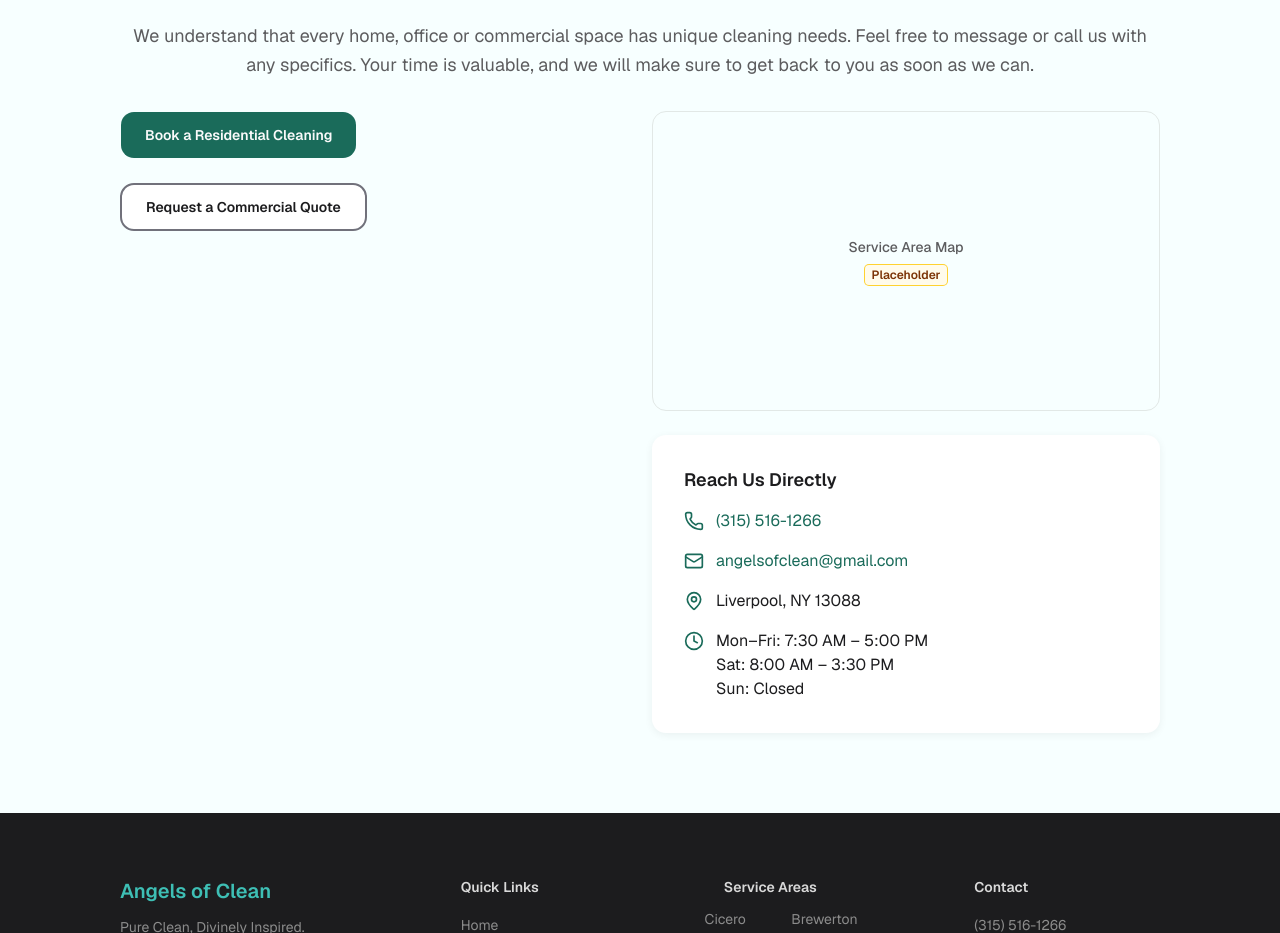
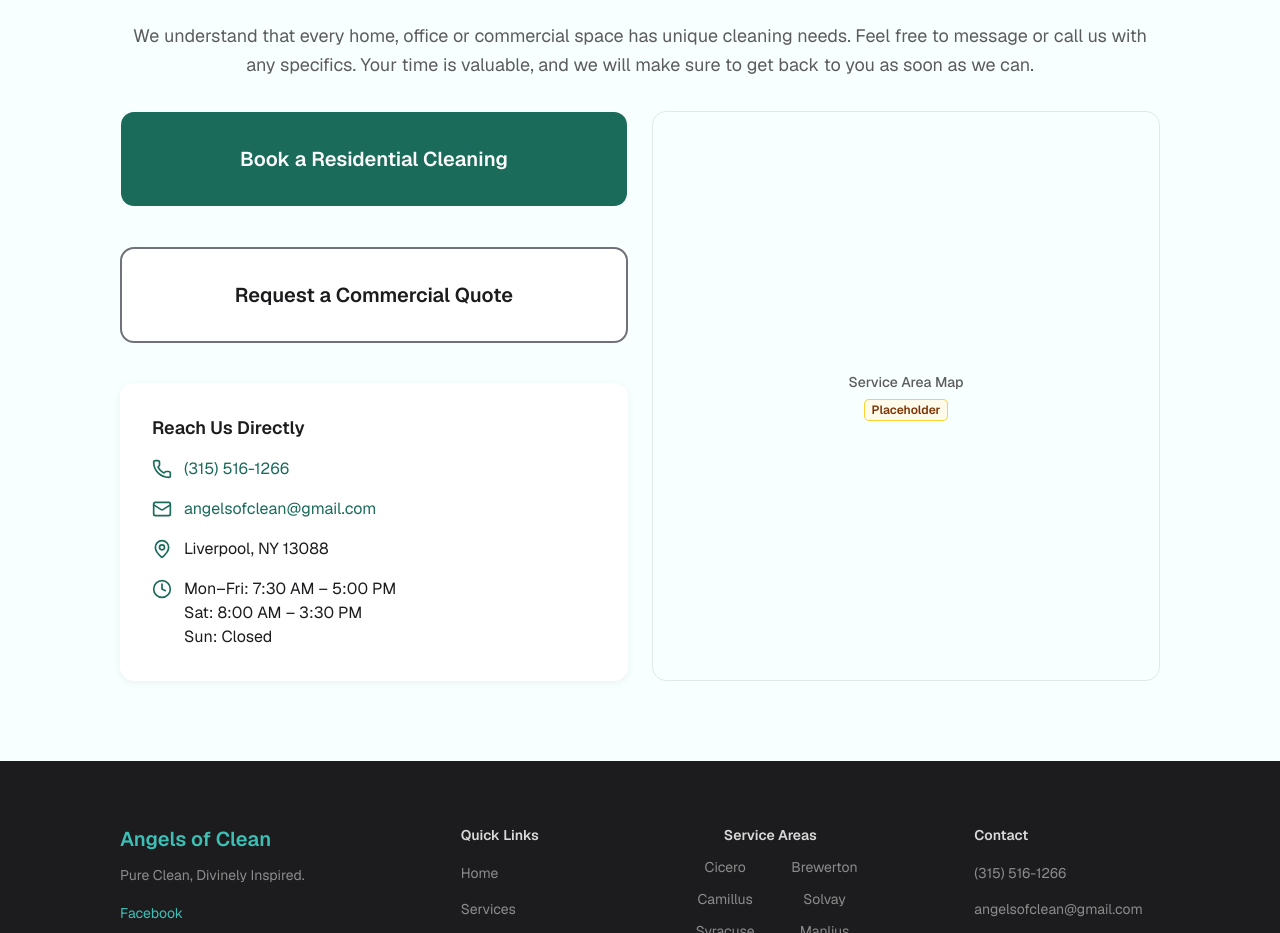
Before and after one commit to KaydenCouldBeBetter/angelsofclean, a Next.js app in the folder angels-of-clean/: page /areas in a window 1280 px wide. Shown: the part 1330-2263 px from the top of the page. Built offline with nearby package versions, Linux system fonts and the light colour scheme.

Commit message:
rebalance Areas contact section: larger booking buttons, contact card under them, large map on the right

```diff
--- a/angels-of-clean/app/(marketing)/areas/page.tsx
+++ b/angels-of-clean/app/(marketing)/areas/page.tsx
@@ -67,16 +67,13 @@ export default function AreasPage() {
             Questions or Comments?
           </SectionHeading>
           <div className="flex flex-col gap-8 lg:flex-row lg:gap-6">
-            <div className="flex flex-1 flex-col items-stretch gap-4 md:items-start md:gap-6">
-              <CtaLink href="/residential" size="nav" className="h-12 px-6 md:w-fit">
+            <div className="flex flex-1 flex-col items-stretch gap-6 md:gap-8 lg:gap-10">
+              <CtaLink href="/residential" size="panel">
                 Book a Residential Cleaning
               </CtaLink>
-              <CtaLink href="/commercial" tone="outline" size="nav" className="h-12 px-6 md:w-fit">
+              <CtaLink href="/commercial" tone="outline" size="panel">
                 Request a Commercial Quote
               </CtaLink>
-            </div>
-            <div className="flex flex-1 flex-col gap-6">
-              <ServiceAreaMap />
               <section aria-labelledby="direct-contact-heading" className="flex flex-col gap-4 rounded-xl bg-white p-6 shadow-[0_2px_8px_rgba(0,0,0,0.06)] md:p-8">
                 <h3 id="direct-contact-heading" className="text-lg font-semibold text-ink md:leading-[26px]">
                   Reach Us Directly
@@ -110,6 +107,9 @@ export default function AreasPage() {
                 </div>
               </section>
             </div>
+            <div className="flex flex-1 flex-col">
+              <ServiceAreaMap />
+            </div>
           </div>
         </div>
       </Band>
--- a/angels-of-clean/components/site/CtaLink.tsx
+++ b/angels-of-clean/components/site/CtaLink.tsx
@@ -6,10 +6,13 @@ import { cn } from "@/lib/utils";
 // two booking paths (/residential or /commercial), or to the Areas page's
 // contact section for an estimate.
 type Tone = "primary" | "outline" | "inverse";
-type Size = "nav" | "hero" | "band";
+type Size = "nav" | "hero" | "band" | "panel";
 
 const SIZE: Record<Size, string> = {
   nav: "h-11 rounded-xl px-6 text-sm font-semibold",
+  // The two large buttons beside the Areas page's contact card: they fill the
+  // width of their column and are tall enough to balance the card and map.
+  panel: "h-14 w-full rounded-xl px-8 text-lg font-semibold md:h-20 md:text-xl lg:h-24",
   hero: "h-14 w-full rounded-xl px-8 text-base font-semibold md:h-12 md:w-auto",
   band: "h-14 w-full rounded-xl px-8 text-base font-semibold md:h-12 md:w-55 md:text-sm",
 };
--- a/angels-of-clean/components/site/ServiceAreaMap.tsx
+++ b/angels-of-clean/components/site/ServiceAreaMap.tsx
@@ -1,15 +1,21 @@
 import PlaceholderBadge from "@/components/home/PlaceholderBadge";
 import { SERVICE_AREA_MAP } from "@/lib/homepage-content";
+import { cn } from "@/lib/utils";
 
 // The Areas page's "Service Area Map" (Figma 674:167). No map is built yet, so
 // it is a labelled pale box with the "Placeholder" label until one is added and
 // SERVICE_AREA_MAP.placeholder is set to false (lib/homepage-content.ts).
-export default function ServiceAreaMap() {
+// Stacked it has a fixed height; from 1024px it is as tall as its parent
+// column lets it be (the parent is a flex column), never under 24rem.
+export default function ServiceAreaMap({ className }: { className?: string }) {
   return (
     <div
       role="img"
       aria-label="Service area map"
-      className="flex h-50 flex-col items-center justify-center gap-2 rounded-xl border border-line bg-surface-tint text-sm font-medium text-ink-muted md:h-75"
+      className={cn(
+        "flex h-64 flex-col items-center justify-center gap-2 rounded-xl border border-line bg-surface-tint text-sm font-medium text-ink-muted md:h-96 lg:h-auto lg:min-h-96 lg:flex-1",
+        className,
+      )}
     >
       <span>Service Area Map</span>
       {SERVICE_AREA_MAP.placeholder && <PlaceholderBadge />}
```
